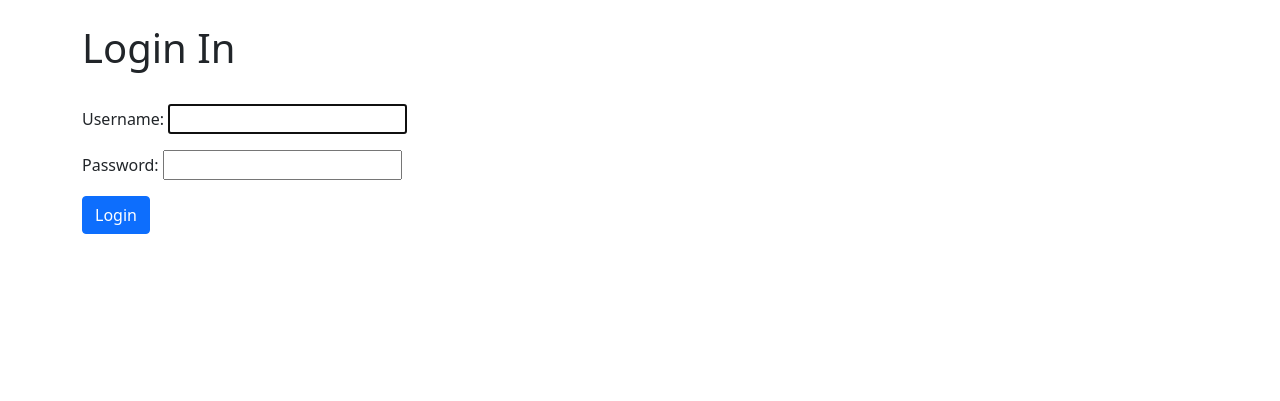
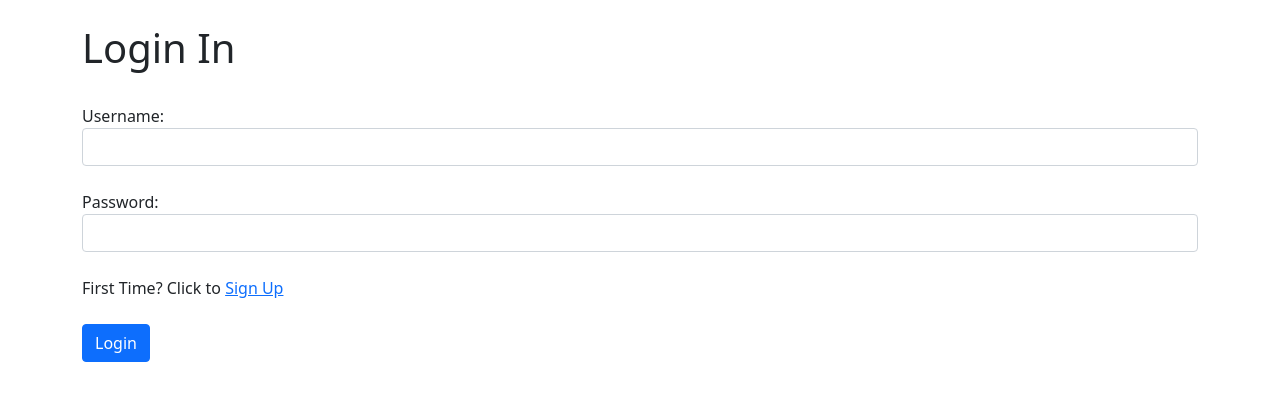
Before and after one commit to NorgeMan/final_project, a Django app: page /users/login/ in a window 1280 px wide. Shown: the part 56-457 px from the top of the page. Run offline with Django 4.2, Linux system fonts and the light colour scheme.

Commit message:
Iteration 30 Styled Login In form with Bootstrap

```diff
--- a/users/templates/registration/login.html
+++ b/users/templates/registration/login.html
@@ -14,8 +14,15 @@
 <div class="mb-3">
     <form method="POST">
         {% csrf_token %}
-            {{ form.as_p }}
-            <button class="btn btn-primary"> Login </button>
+            Username:
+        <input type="text" class="form-control" name="username">
+        <br>
+            Password:
+        <input type="password" class="form-control" name="password">
+        <br>
+        First Time? Click to <a href="{% url 'sign-up' %}"> Sign Up </a>
+        <br><br>
+        <button class="btn btn-primary"> Login</button>
     </form>
 </div>
 
```
Lines whose indentation alone changed are shown as unchanged.
